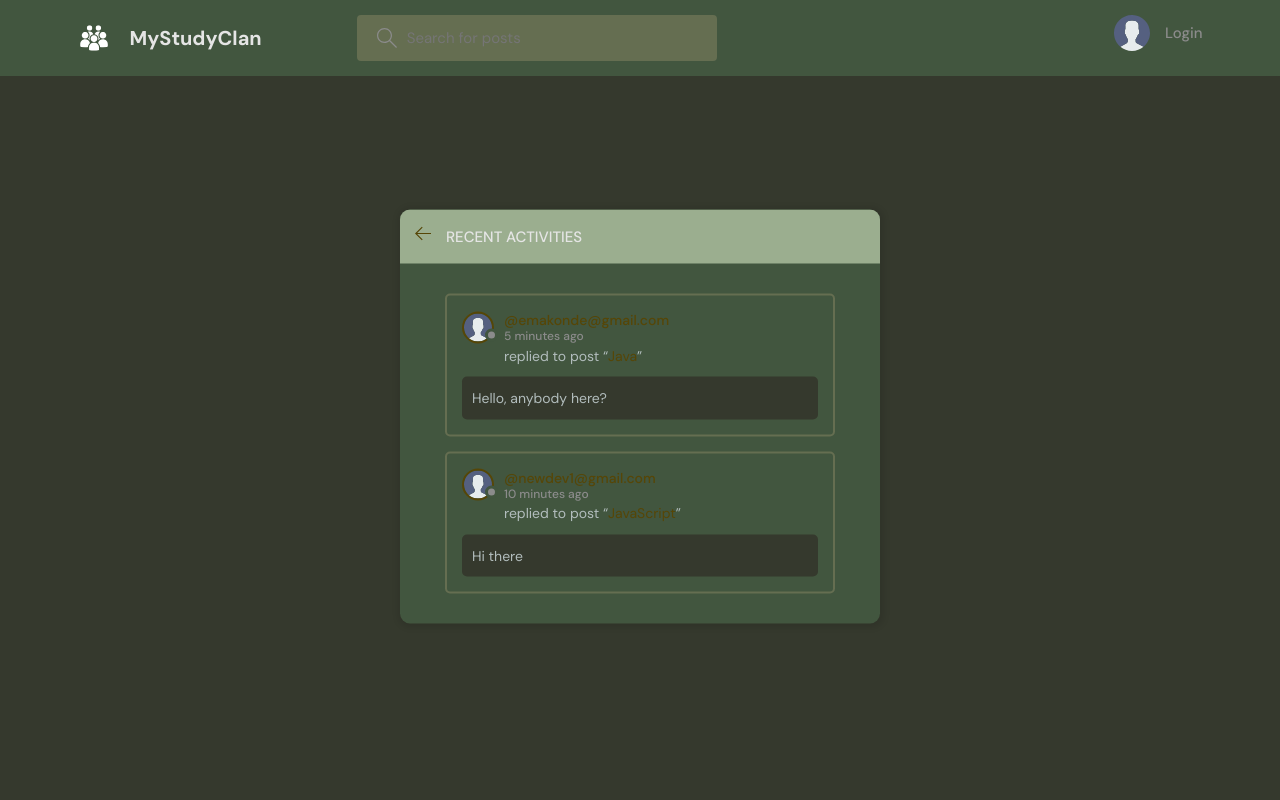
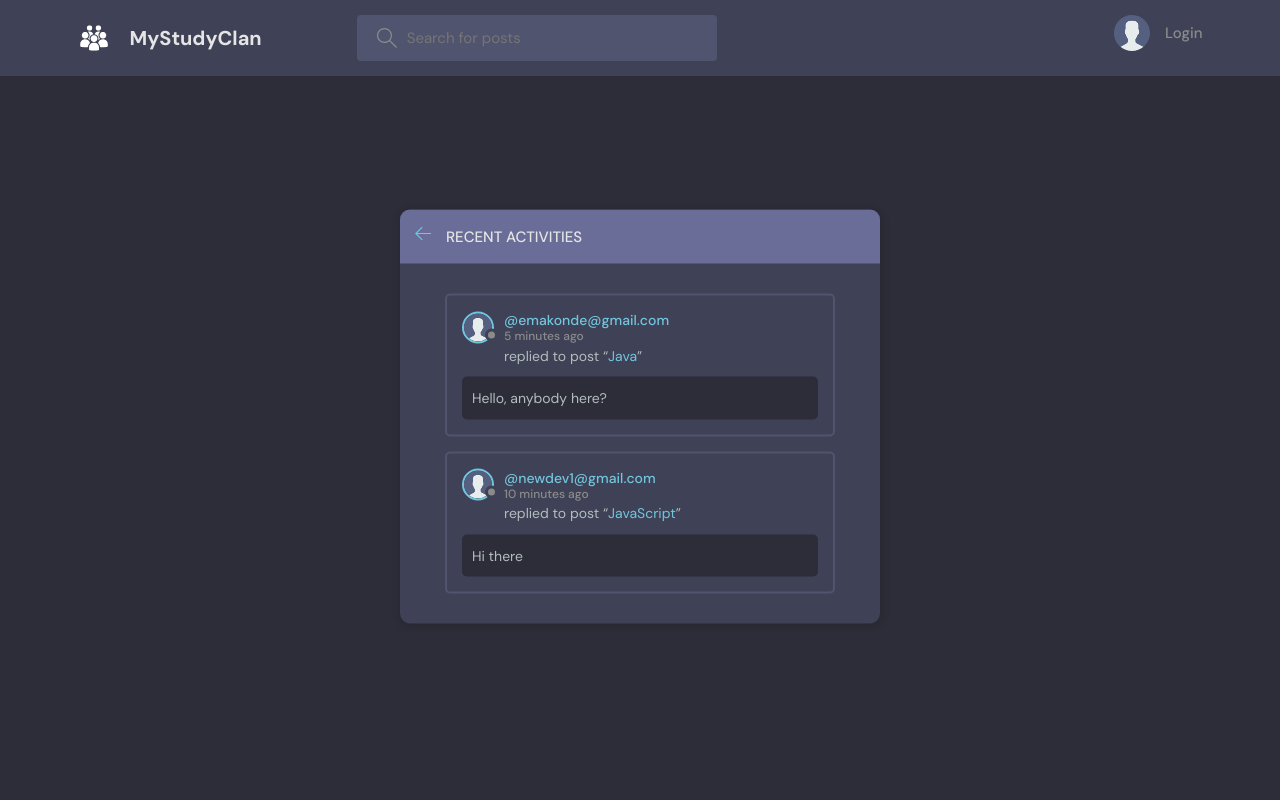
Before and after one commit to mshanga/MyStudyClan, a Django app: page /activity/ in a window 1280 px wide. Run offline with Django 4.2, Linux system fonts and the light colour scheme; data comes from the database, SQL or seed files in the repository; both versions use the stored data as it was after the commit.

Commit message:
MyStudyClan

```diff
--- a/static/styles/style.css
+++ b/static/styles/style.css
@@ -1,15 +1,15 @@
 @import url("https://fonts.googleapis.com/css2?family=DM+Sans:wght@400;500;700&display=swap");
 
 :root {
-  --color-main: #564607;
-  --color-main-light: #f3fbe1;
-  --color-dark: #42563f;
-  --color-dark-medium: #656e51;
-  --color-dark-light: #9bae8f;
+  --color-main: #71c6dd;
+  --color-main-light: #e1f6fb;
+  --color-dark: #3f4156;
+  --color-dark-medium: #51546e;
+  --color-dark-light: #696d97;
   --color-light: #e5e5e5;
   --color-gray: #8b8b8b;
   --color-light-gray: #b2bdbd;
-  --color-bg: #35392d;
+  --color-bg: #2d2d39;
   --color-success: #5dd693;
   --color-error: #fc4b0b;
 }
```
Also changed, not shown: db.sqlite3.
